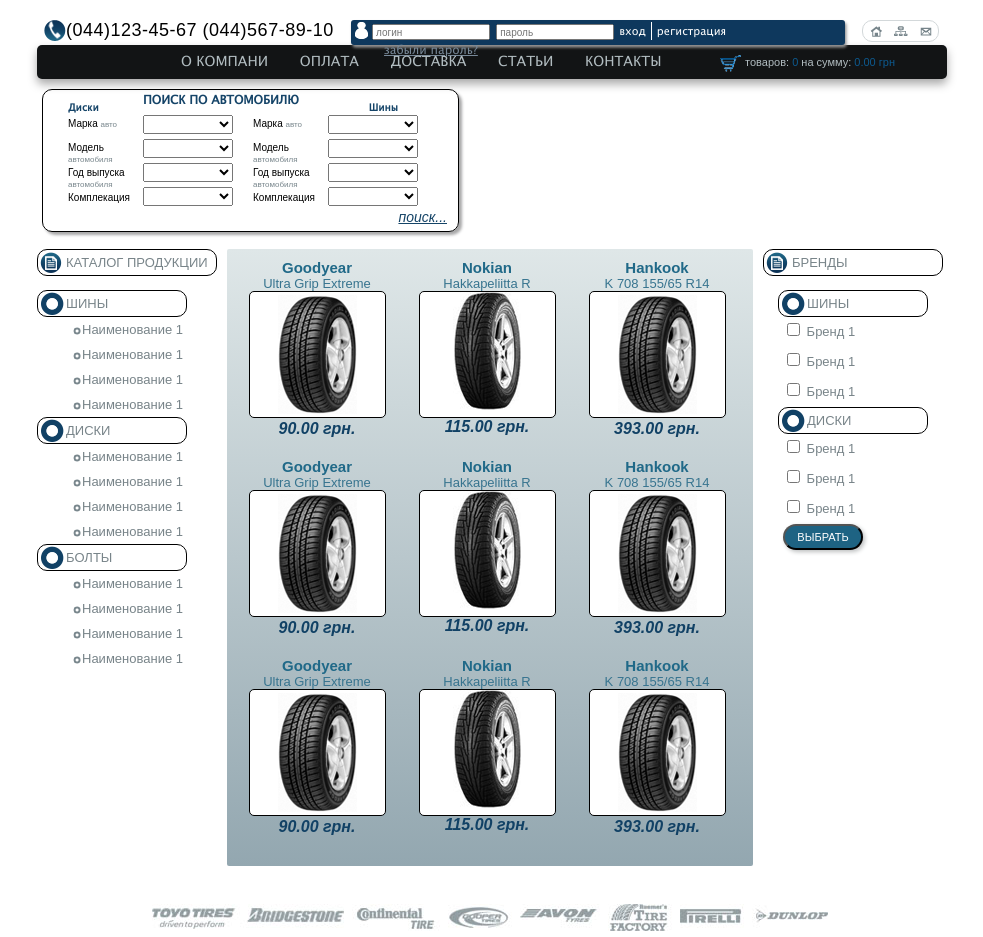
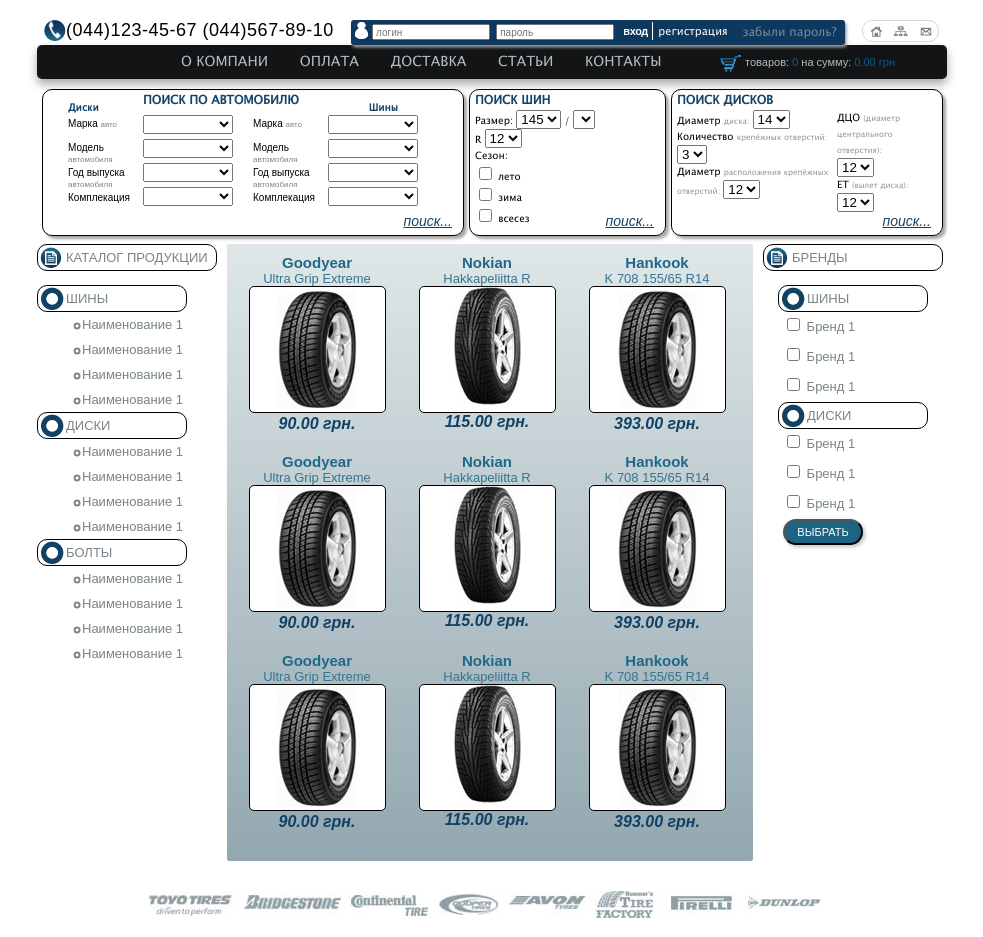
Before and after one commit to kseniiapupko/ksufurinec.github.io, a plain HTML site: page GoIT/markup/home/lesson6/index.html in a window 1280 px wide. Shown: the top 937 px of the page, without its empty margins (148-1131 px from the left). Drawn offline with Linux system fonts and the light colour scheme.

Commit message:
Lesson6
Issues

```diff
--- a/GoIT/markup/home/lesson6/css/style.css
+++ b/GoIT/markup/home/lesson6/css/style.css
@@ -70,7 +70,7 @@
 	float: left;
 }
 
-header input{
+header input[type="text"]{
 	position: relative;
     top: 2px;
     width: 110px;
@@ -80,6 +80,23 @@
     margin-left: 3px;
 }
 
+header input[type="submit"]{
+    vertical-align: middle;
+    background-color: transparent;
+    border: 0;
+    width: 35px;
+    color: #fff;
+    font-size: 11px;
+    text-decoration: none;
+    font-weight: bold;
+    letter-spacing: -0.39px;
+    cursor: pointer;
+}
+
+.registr{
+	border-left: 1px solid white;
+	font-size: 11px;
+}
 
 .login a{
 	display: inline-block;
@@ -89,17 +106,15 @@
 	font-size: 11px;
 }
 
-.login li:first-child{
-	border-right:1px solid #ffffff;
+.pass a{
+	color: #778898;
+	font-size: 12px;
+	padding-left: 10px;
 }
 
-.pass a{
-	text-decoration: underline;
-	color: #778898;
-	font-size: 12px;
-	padding-left: 15px;
-}
-
+.pass a:hover{
+		text-decoration: underline;
+	}
 /*----менюшка в конце---*/
 .smenu{
 	float:left;
@@ -205,10 +220,11 @@
 	font-size: 8px;
 }
 
-.avto{
+.avto,
+.tires,
+.disc{
 	position: relative;
 	float: left;
-	width: 405px;
 	border: 1px solid #000;
 	border-radius: 10px;
 	margin-left: 5px;
@@ -216,6 +232,22 @@
 	webkit-box-shadow: 3px 3px 3px 0px rgba(168,168,169,1);
     -moz-box-shadow: 3px 3px 3px 0px rgba(168,168,169,1);
     box-shadow: 3px 3px 3px 0px rgba(168,168,169,1);
+	height: 145px;
+}
+.avto{
+	width: 410px;
+}
+
+.tires{
+	width: 185px;
+}
+
+.disc{
+	width: 260px;
+}
+
+.disc .right-form{
+	width: 160px;
 }
 
 .avto h2{
@@ -294,11 +326,6 @@
 }
 
 /*----поле с товарами----*/
-.content{
-	width: 910px;
-	background: url('../img/bg.png') repeat-y;
-	padding: 5px 0px 38px 0px;
-}
 
 .content a{
 	text-decoration: none;
@@ -389,6 +416,8 @@
 	background: url('../img/list2.png') no-repeat;
 	background-position: 2px center;
 	width: 120px;
+	display: block;
+
 }
 
 .right .titleitem a {
@@ -418,7 +447,7 @@
 }
 
 /*---кнопка правого меню---*/
-.right button {
+.right .button {
 	width: 80px;
 	background: #1e6383;
 	text-transform: uppercase;
@@ -430,13 +459,18 @@
 	-webkit-box-shadow: 2px 2px 4px 0px rgba(190,192,193,1);
 	-moz-box-shadow: 2px 2px 4px 0px rgba(190,192,193,1);
 	box-shadow: 2px 2px 4px 0px rgba(190,192,193,1);
+	cursor:pointer;
 }
 
 .brands{
-	width: 680px;
+	width: 700px;
 	margin: 0 auto;
+	padding-top: 30px;
 }
 
+.brands li{
+	display: inline-block;
+}
 /*----Футер----*/
 footer{
 	background: #213a4d;
--- a/GoIT/markup/home/lesson6/index.html
+++ b/GoIT/markup/home/lesson6/index.html
@@ -15,13 +15,13 @@
 		</div>
 		<div class="login">
 		<form action="#" method="post">
-			<input type="text" placeholder="логин">
-			<input type="text" placeholder="пароль">
-			</form>
+			<input type="text" placeholder="логин" required>
+			<input type="text" placeholder="пароль" required>
+			<input type="submit" class="enter" value="вход">
+				</form>
 			<ul>
-				<li><a href="#">вход</a></li>
-				<li><a href="#">регистрация</a></li>
-				<li class="pass"><a href="#">забыли пароль?</a></li>
+			<li class="registr"><a href="#">регистрация</a></li>
+			<li class="pass"><a href="#">забыли пароль?</a></li>
 			</ul>
 		</div>
 		<div class="smenu">
@@ -144,7 +144,67 @@
 	<button>поиск...</button>
 	</div>
 
+	<div class="tires">
+	<h2>ПОИСК ШИН</h2>
+		Размер:
+		<select name="size">
+		<option value="size">145</option>
+		</select>
+		&#47;
+		<select name="size" class="size">
+		<option value="size"></option>
+		</select>
+		<p>R
+		<select name="r">
+		<option value="r">12</option>
+		</select></p>
+		<p>Сезон:</p>
+		<form action="#" >
+		<div class="season_checkbox">
+		<input type="checkbox" name="summer" id="checkbox" value="first_checkbox">
+		<label for="checkbox">лето</label>
+		</div>
+		<div class="season_checkbox">
+		<input type="checkbox" name="winter" id="checkbox" value="second_checkbox">
+		<label for="checkbox">зима</label>
+		</div>
+		 <div class="season_checkbox">
+		<input type="checkbox" name="all_season" id="checkbox" value="third_checkbox">
+		<label for="checkbox">всесез</label>
+		</form>
+		</div>
+		<button>поиск...</button>
+		</div>
+
+
+	<div class="disc">
+	<h2>ПОИСК ДИСКОВ</h2>
+		<form class="right-form" action="#">
+	<p>Диаметр <span>диска:</span>
+	<select name="diameter">
+	<option value="diameter">14</option>
+	</select></p>
+	<p>Количество <span>крепёжных отверстий:</span>
+	<select name="qlt[]">
+	<option value="qlt">3</option>
+	</select></p>
+	<p>Диаметр <span>расположения крепёжных отверстий:</span>
+	<select name="drks">
+	<option value="drks">12</option>
+	</select></p>
+	</form>
+	<p>ДЦО <span>(диаметр  центрального  отверстия):</span></p>
+	<select name="dco">
+	<option value="dco">12</option>
+	</select>
+	<p>ЕТ <span>(вылет диска):</span></p>
+	<select name="et">
+	<option value="et">12</option>
+	</select>
+	<button>поиск...</button>
+	</div>
 </div>
+
 
 <div class="content clearfix">
 	<aside class="left">
@@ -178,77 +238,78 @@
 
 
 	<aside class="middle">
-		<section>
+		<a href="#"><section>
 			<div class="brand">Goodyear</div>
 			<div class="name">Ultra Grip Extreme</div>
 			<figure>
 			<img src="img/item.png" alt="">
     		</figure>
     		<figcaption>90.00 грн.</figcaption>
-    	</section>
-		<section>
+    	</section></a>
+		<a href="#"><section>
 			<div class="brand">Nokian</div>
 			<div class="name">Hakkapeliitta R</div>
 			<figure>
 			<img src="img/item2.png" alt="">
     		</figure>
     		<figcaption>115.00 грн.</figcaption>
-    	</section>
-    	<section>
+    	</section></a>
+    	<a href="#"><section>
 			<div class="brand">Hankook</div>
 			<div class="name">K 708 155/65 R14</div>
 			<figure>
 			<img src="img/item.png" alt="">
     		</figure>
     		<figcaption>393.00 грн.</figcaption>
-    	</section>
-    	<section>
+    	</section></a>
+    	<a href="#"><section>
 			<div class="brand">Goodyear</div>
 			<div class="name">Ultra Grip Extreme</div>
 			<figure>
 			<img src="img/item.png" alt="">
     		</figure>
     		<figcaption>90.00 грн.</figcaption>
-    	</section>
-		<section>
+    	</section></a>
+		<a href="#"><section>
 			<div class="brand">Nokian</div>
 			<div class="name">Hakkapeliitta R</div>
 			<figure>
 			<img src="img/item2.png" alt="">
     		</figure>
     		<figcaption>115.00 грн.</figcaption>
-    	</section>
-    	<section>
+    	</section></a>
+    	<a href="#"><section>
 			<div class="brand">Hankook</div>
 			<div class="name">K 708 155/65 R14</div>
 			<figure>
 			<img src="img/item.png" alt="">
     		</figure>
     		<figcaption>393.00 грн.</figcaption>
-    	</section><section>
+    	</section></a>
+    	<a href="#"><section>
 			<div class="brand">Goodyear</div>
 			<div class="name">Ultra Grip Extreme</div>
 			<figure>
 			<img src="img/item.png" alt="">
     		</figure>
     		<figcaption>90.00 грн.</figcaption>
-    	</section>
-		<section>
+    	</section></a>
+		<a href="#"><section>
 			<div class="brand">Nokian</div>
 			<div class="name">Hakkapeliitta R</div>
 			<figure>
 			<img src="img/item2.png" alt="">
     		</figure>
     		<figcaption>115.00 грн.</figcaption>
-    	</section>
-    	<section>
+    	</section></a>
+    	<a href="#"><section>
 			<div class="brand">Hankook</div>
 			<div class="name">K 708 155/65 R14</div>
 			<figure>
 			<img src="img/item.png" alt="">
     		</figure>
     		<figcaption>393.00 грн.</figcaption>
-    	</section>
+    	</section></a>
 
     </aside>
 
@@ -286,12 +347,22 @@
 				Бренд 1
 				</label></div>
 		</ul>
-		<button>Выбрать</button>
+		<input class="button" type="submit" value="Выбрать">
 	</aside>
 </div>
 
 <div class="brands">
-	<img src="img/brand-logo.jpg" alt="">
+	<ul>
+		<li><a href="#"><img src="img/toyo.jpg" alt=""></a></li>
+		<li><a href="#"><img src="img/bridgestone.jpg" alt=""></a></li>
+		<li><a href="#"><img src="img/cont.jpg"	alt=""></a></li>
+		<li><a href="#"><img src="img/brand4.jpg" alt=""></a></li>
+		<li><a href="#"><img src="img/avon.jpg" alt=""></a></li>
+		<li><a href="#"><img src="img/tf.jpg" alt=""></a></li>
+		<li><a href="#"><img src="img/firelli.jpg" alt=""></a></li>
+		<li><a href="#"><img src="img/dunlop.jpg" alt=""></a></li>
+	</ul>
+	<!-- <a href=""><img src="img/brand-logo.jpg" alt=""></a> -->
 </div>
 
 <footer>
```
Also changed, not shown: GoIT/markup/home/lesson6/img/avon.jpg (added), GoIT/markup/home/lesson6/img/brand4.jpg (added), GoIT/markup/home/lesson6/img/bridgestone.jpg (added), GoIT/markup/home/lesson6/img/cont.jpg (added), GoIT/markup/home/lesson6/img/dunlop.jpg (added), GoIT/markup/home/lesson6/img/firelli.jpg (added), GoIT/markup/home/lesson6/img/tf.jpg (added), GoIT/markup/home/lesson6/img/toyo.jpg (added), 1 other file.
